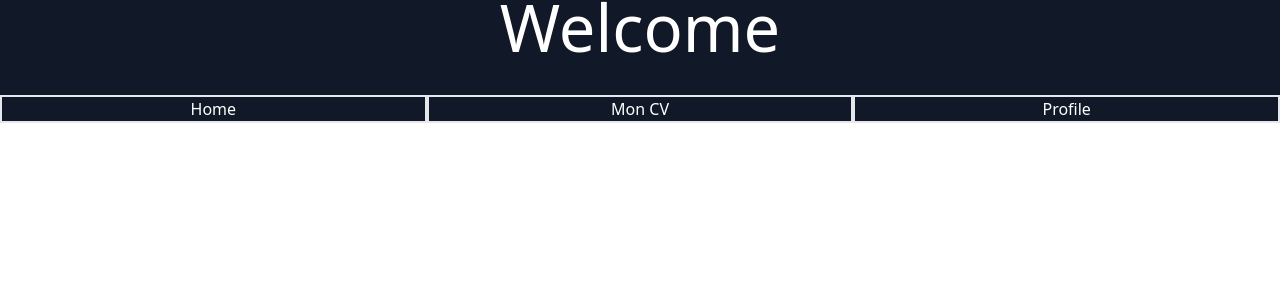
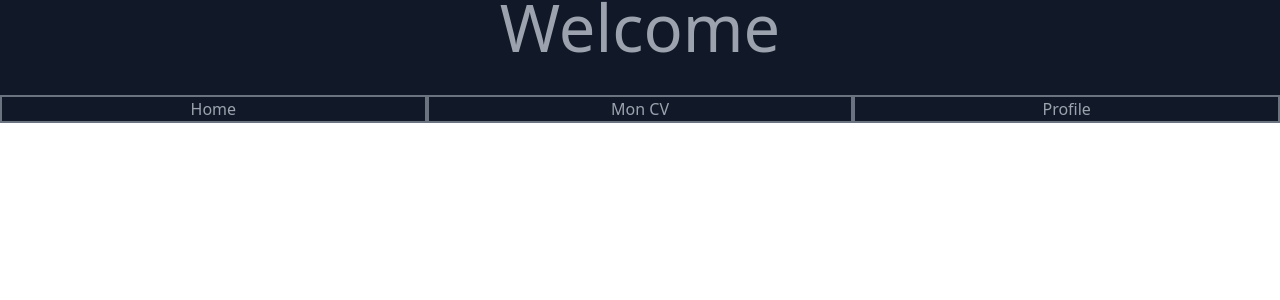
Before and after one commit to Vikito18/Exo_React, a React (Create React App) app in the folder test_website/: page / in a window 1280 px wide. Shown: the top 300 px of the page. Built offline with nearby package versions, Linux system fonts and the light colour scheme.

Commit message:
feat : style hover link

```diff
--- a/test_website/src/components/Nav.js
+++ b/test_website/src/components/Nav.js
@@ -3,21 +3,21 @@ import { NavLink } from "react-router-dom";
 
 const Nav = () => {
   return (
-    <ul className="bg-gray-900 text-white flex-col items-center items-around h-screen sm:flex-row flex justify-around w-[100%] mt-10 sm:h-auto">
+    <ul className="bg-gray-900 flex-col items-center items-around h-screen sm:flex-row flex justify-around w-[100%] mt-10 sm:h-auto">
       <NavLink
-        className="flex items-center justify-center border-solid border-2 h-[100%] w-[100%]"
+        className="flex items-center justify-center border-gray-500 border-solid border-2 h-[100%] w-[100%] hover:bg-gray-400 hover:text-black"
         to="/"
       >
         <li>Home</li>
       </NavLink>
       <NavLink
-        className="flex items-center justify-center border-solid border-2 h-[100%] w-[100%]"
+        className="flex items-center justify-center border-gray-500 border-solid border-2 h-[100%] w-[100%] hover:bg-gray-400 hover:text-black"
         to="/"
       >
         <li>Mon CV</li>
       </NavLink>
       <NavLink
-        className="flex items-center justify-center border-solid border-2 h-[100%] w-[100%]"
+        className="flex items-center justify-center border-gray-500 border-solid border-2 h-[100%] w-[100%] hover:bg-gray-400 hover:text-black"
         to="/"
       >
         <li>Profile</li>
--- a/test_website/src/components/Page.js
+++ b/test_website/src/components/Page.js
@@ -2,7 +2,7 @@ import React from "react";
 
 const Page = (props) => {
   const { children } = props;
-  return <div className="bg-gray-900 text-white">{children}</div>;
+  return <div className="bg-gray-900 text-gray-400">{children}</div>;
 };
 
 export default Page;
```
